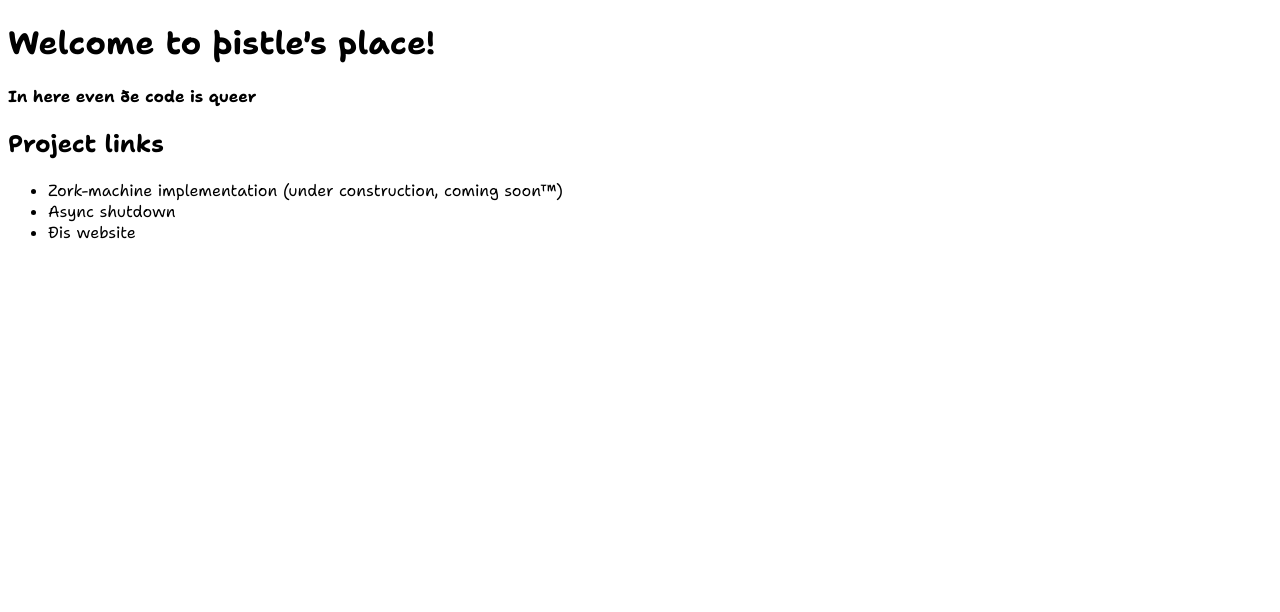
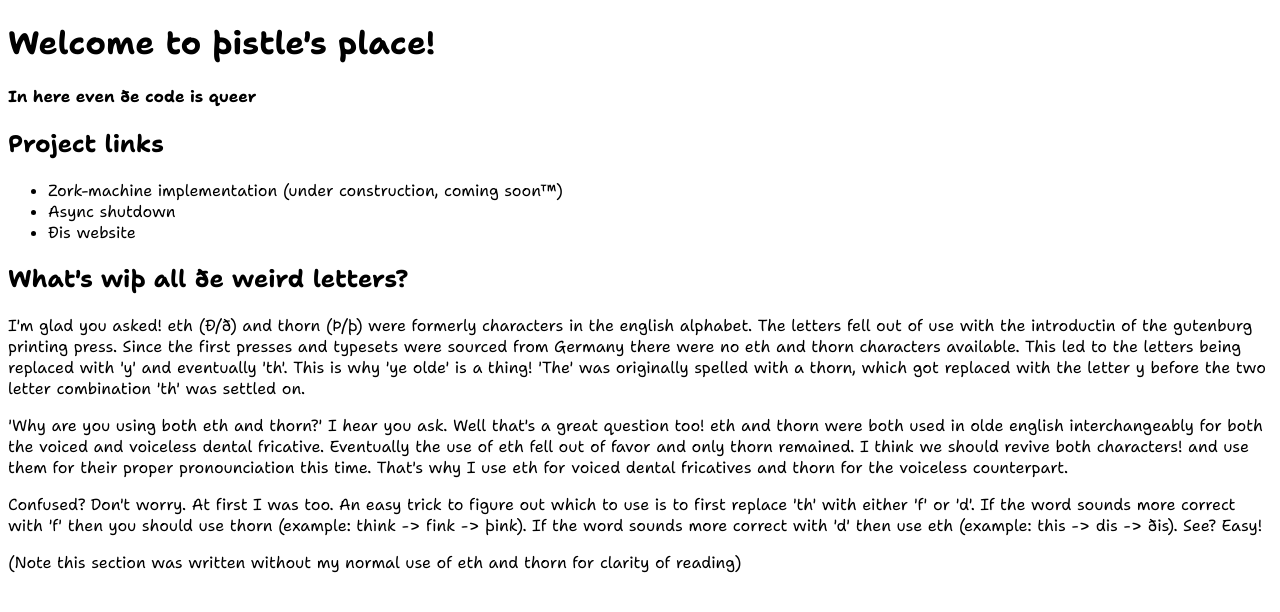
Before and after one commit to thistle-witch/thistle-witch.github.io, a plain HTML site: page index.html in a window 1280 px wide. Drawn offline with Linux system fonts and the light colour scheme.

Commit message:
add ð and þ explanation

```diff
--- a/index.html
+++ b/index.html
@@ -20,5 +20,38 @@
             <li>Ðis website</li>
         </ul>
     </article>
+
+    <article>
+        <h2>What's wiþ all ðe weird letters?</h2>
+        <p>
+            I'm glad you asked! eth (Ð/ð) and thorn (Þ/þ) were formerly characters in the english
+            alphabet. The letters fell out of use with the introductin of the gutenburg printing
+            press. Since the first presses and typesets were sourced from Germany there were no eth
+            and thorn characters available. This led to the letters being replaced with 'y' and
+            eventually 'th'. This is why 'ye olde' is a thing! 'The' was originally spelled with a
+            thorn, which got replaced with the letter y before the two letter combination 'th' was
+            settled on.
+        </p>
+
+        <p>
+            'Why are you using both eth and thorn?' I hear you ask. Well that's a great
+            question too! eth and thorn were both used in olde english interchangeably for both
+            the voiced and voiceless dental fricative. Eventually the use of eth fell out of favor
+            and only thorn remained. I think we should revive both characters! and use them for
+            their proper pronounciation this time. That's why I use eth for voiced dental
+            fricatives and thorn for the voiceless counterpart.
+        </p>
+
+        <p>
+            Confused? Don't worry. At first I was too. An easy trick to figure out which to use is
+            to first replace 'th' with either 'f' or 'd'. If the word sounds more correct with 'f'
+            then you should use thorn (example: think -> fink -> þink). If the word sounds more
+            correct with 'd' then use eth (example: this -> dis -> ðis). See? Easy!
+        </p>
+
+        <p>
+            (Note this section was written without my normal use of eth and thorn for clarity of reading)
+        </p>
+    </article>
 </body>
 </html>
```
